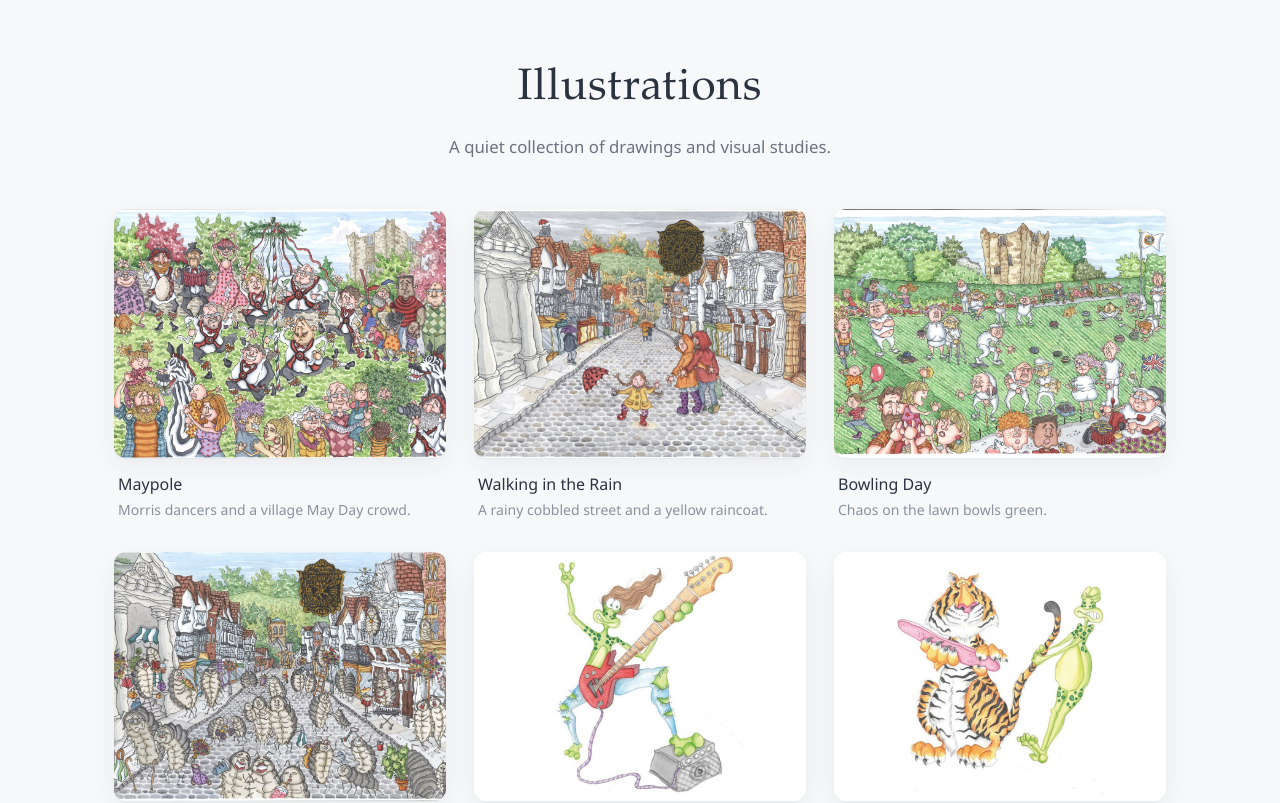
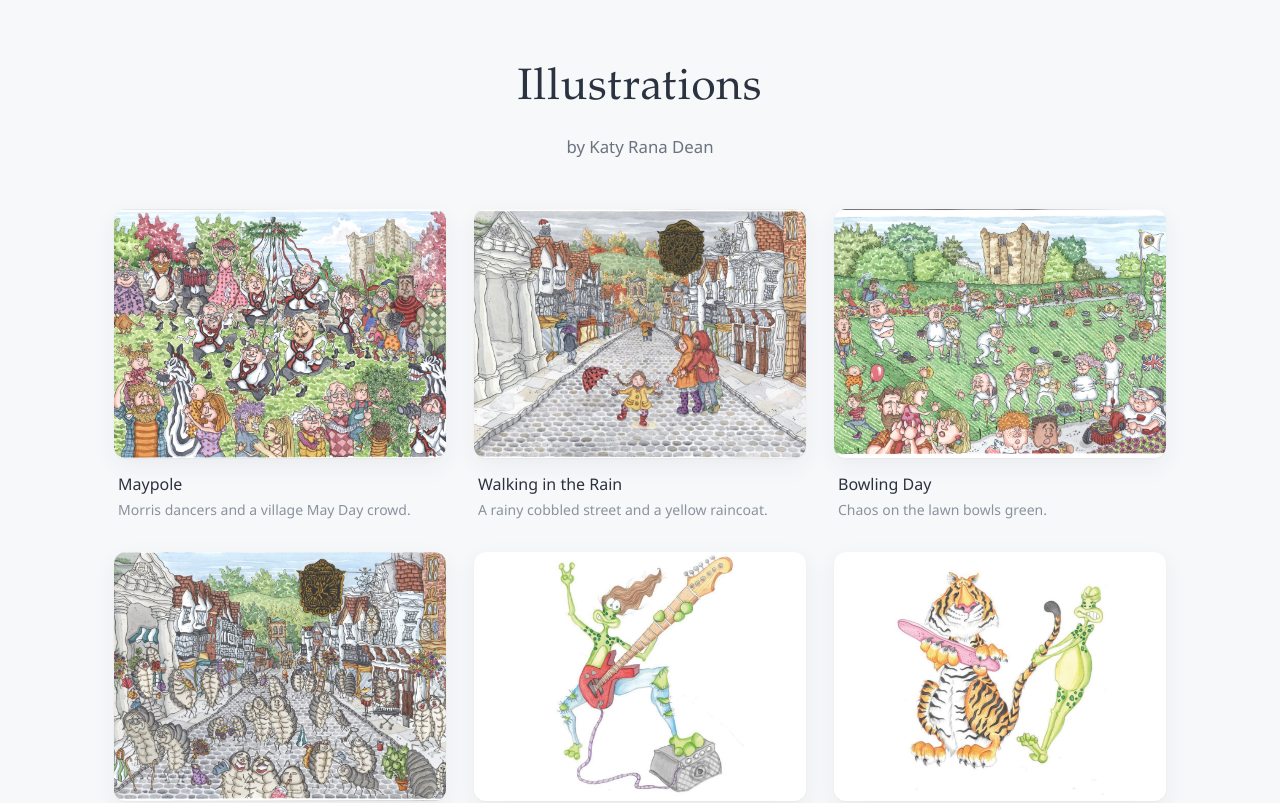
Before and after one commit to LeaDean/illustration-gallery, a React (Vite) app: page / in a window 1280 px wide. Shown: the top 803 px of the page. Built offline with nearby package versions, Linux system fonts and the light colour scheme.

Commit message:
Update gallery intro credit to Katy Rana Dean.

```diff
--- a/src/App.tsx
+++ b/src/App.tsx
@@ -15,7 +15,7 @@ function App() {
       <header className="site-header">
         <h1>{SITE_TITLE}</h1>
         <p className="intro">
-          A quiet collection of drawings and visual studies.
+          by Katy Rana Dean
         </p>
       </header>
 
```
